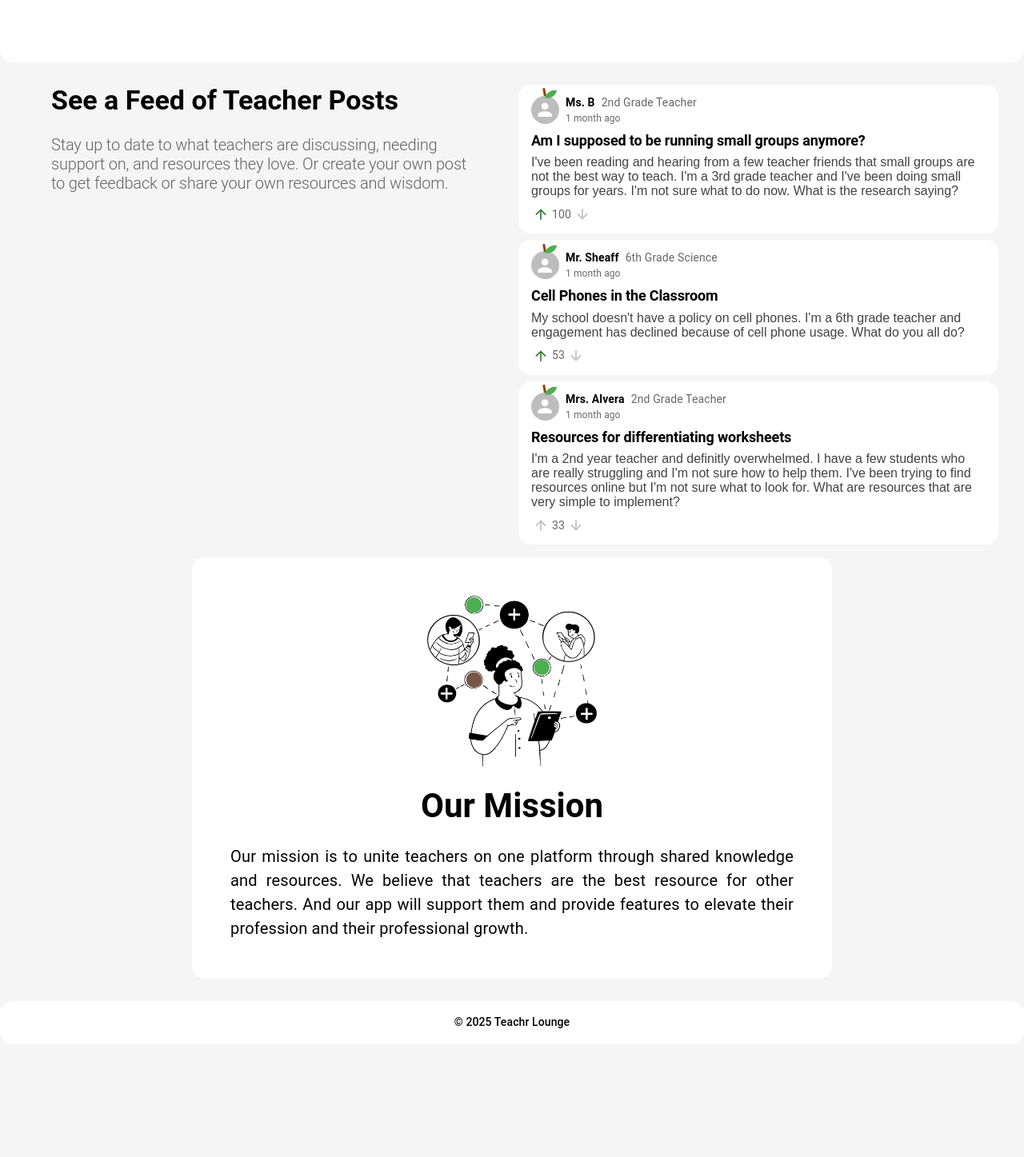
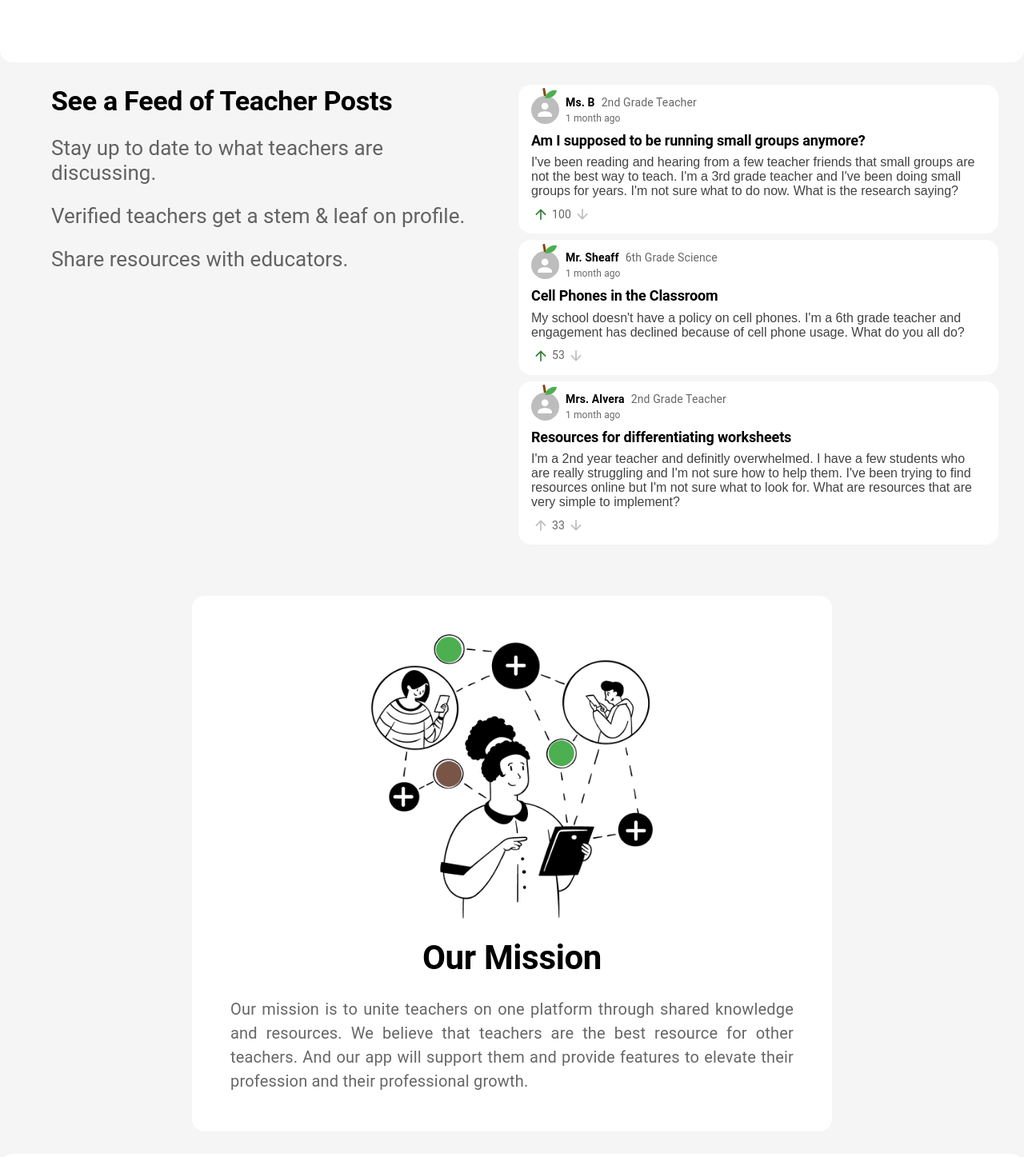
Before and after one commit to ChaseTheCoder/teachr-frontend, a Next.js app: page / in a window 1280 px wide. Shown: the part 423-1870 px from the top of the page at 80% size. Before the commit the page ends 1741 px from the top, so only its background shows below. Built offline with nearby package versions, Linux system fonts and the light colour scheme; no server answers.

Commit message:
add Google Analytics and update landing page styling

```diff
--- a/app/layout.tsx
+++ b/app/layout.tsx
@@ -12,6 +12,7 @@ import { Box } from '@mui/material';
 import Script from 'next/script';
 import { UserProvider } from '../context/UserContext';
 import { usePathname } from 'next/navigation';
+import GoogleAnalytics from '../components/GoogleAnalytics';
 
 const queryClient = new QueryClient({
   defaultOptions: {
@@ -30,6 +31,7 @@ export default function RootLayout({
   let pathname = usePathname()
   return (
     <html lang="en">
+      <GoogleAnalytics />
       <Script
         async
         src={`https://pagead2.googlesyndication.com/pagead/js/adsbygoogle.js?client=${process.env.NEXT_PUBLIC_GOOGLE_ADS_CLIENT_ID}`}
--- a/app/page.tsx
+++ b/app/page.tsx
@@ -128,10 +128,16 @@ export default function Home() {
       </Surface>
       <Grid container spacing={2} sx={{ paddingX: { xs: 1, md: 4 } }}>
         <Grid item xs={12} md={6}>
-          <Box sx={{ display: 'flex', flexDirection: 'column', paddingX: { xs: 1, md: 4 } }} gap={3}>
-            <Typography variant='h3' fontWeight='bold' fontSize={{ xs: 24, sm: 28, md: 34 }}>See a Feed of Teacher Posts</Typography>
-            <Typography variant='h2' fontSize={{ xs: 14, sm: 16, md: 20 }} color='textSecondary' sx={{ paddingBottom: 3 }}>
-              Stay up to date to what teachers are discussing, needing support on, and resources they love. Or create your own post to get feedback or share your own resources and wisdom.
+          <Box sx={{ display: 'flex', flexDirection: 'column', paddingX: { xs: 1, md: 4 }, paddingTop: { xs: 3, md: 0 }, textAlign: { xs: 'center', md: 'left' } }} gap={{ xs: 2, md:3 }}>
+            <Typography variant='h2' fontWeight='bold' fontSize={{ xs: 24, sm: 28, md: 34 }}>See a Feed of Teacher Posts</Typography>
+            <Typography variant='h3' fontSize={{ xs: 18, sm: 22, md: 26 }} color='textSecondary'>
+              Stay up to date to what teachers are discussing.
+            </Typography>
+            <Typography variant='h3' fontSize={{ xs: 18, sm: 22, md: 26 }} color='textSecondary'>
+              Verified teachers get a stem & leaf on profile.
+            </Typography>
+            <Typography variant='h3' fontSize={{ xs: 18, sm: 22, md: 26 }} color='textSecondary' sx={{ paddingBottom: 3 }}>
+              Share resources with educators.
             </Typography>
           </Box>
         </Grid>
@@ -144,19 +150,19 @@ export default function Home() {
           }
         </Grid>
       </Grid>
-      <Box sx={{ display: 'flex', flexDirection: 'column', height: '100%', justifyContent: 'center', textAlign: 'center', alignItems: 'center' }} gap={{xs: 1, md: 2}}>
+      <Box sx={{ display: 'flex', flexDirection: 'column', height: '100%', justifyContent: 'center', textAlign: 'center', alignItems: 'center', paddingTop: 6 }} gap={{xs: 1, md: 2}}>
         <Surface>
           <Box sx={{ display: 'flex', flexDirection: 'column', height: '100%', justifyContent: 'center', textAlign: 'center', alignItems: 'center', padding: 4, width: { xs: '90vw', md: '60vw' } }} gap={3}>
             <Image
               src="/Collaborate.png"
-              alt="Educational Illustration"
+              alt="Educational Illustration of teachers connecting online."
               width={0}
               height={0}
               sizes="30vw"
-              style={{ width: '30%', height: 'auto' }}
+              style={{ width: '50%', height: 'auto' }}
             />
-            <Typography variant='h3' fontWeight='bold' fontSize={{ xs: 28, sm: 38, md: 42 }} color='success'>Our Mission</Typography>
-            <Typography fontSize={{ xs: 14, sm: 16, md: 20 }} align='justify'>
+            <Typography variant='h2' fontWeight='bold' fontSize={{ xs: 28, sm: 38, md: 42 }} color='success'>Our Mission</Typography>
+            <Typography fontSize={{ xs: 16, md: 20 }} align='justify' color='textSecondary'>
               Our mission is to unite teachers on one platform through shared knowledge and resources. We believe that teachers are the best resource for other teachers. And our app will support them and provide features to elevate their profession and their professional growth.
             </Typography>
           </Box>
--- /dev/null
+++ b/components/GoogleAnalytics.jsx
@@ -0,0 +1,34 @@
+'use client'
+
+import Script from "next/script"
+import * as gtag from '../utils/gtag'
+
+const GoogleAnalytics = () => {
+
+    console.log(gtag.GA_TRACKING_ID)
+
+    return (
+        <>
+            <Script
+                strategy="afterInteractive"
+                src={`https://www.googletagmanager.com/gtag/js?id=${gtag.GA_TRACKING_ID}`}
+            />
+            <Script
+                id="gtag-init"
+                strategy="afterInteractive"
+                dangerouslySetInnerHTML={{
+                    __html: `
+                      window.dataLayer = window.dataLayer || [];
+                      function gtag(){dataLayer.push(arguments);}
+                      gtag('js', new Date());
+                      gtag('config', '${gtag.GA_TRACKING_ID}', {
+                      page_path: window.location.pathname,
+                      });
+                    `,
+                }}
+            />
+        </>
+    )
+}
+
+export default GoogleAnalytics
--- /dev/null
+++ b/utils/gtag.js
@@ -0,0 +1,15 @@
+export const GA_TRACKING_ID = process.env.NEXT_PUBLIC_GOOGLE_ID
+
+export const pageview = url => {
+  window.gtag("config", GA_TRACKING_ID, {
+    page_path: url,
+  })
+}
+
+export const event = ({ action, category, label, value }) => {
+  window.gtag("event", action, {
+    event_category: category,
+    event_label: label,
+    value: value,
+  })
+}
```
Also changed, not shown: utils/universalUtils.ts (deleted).
